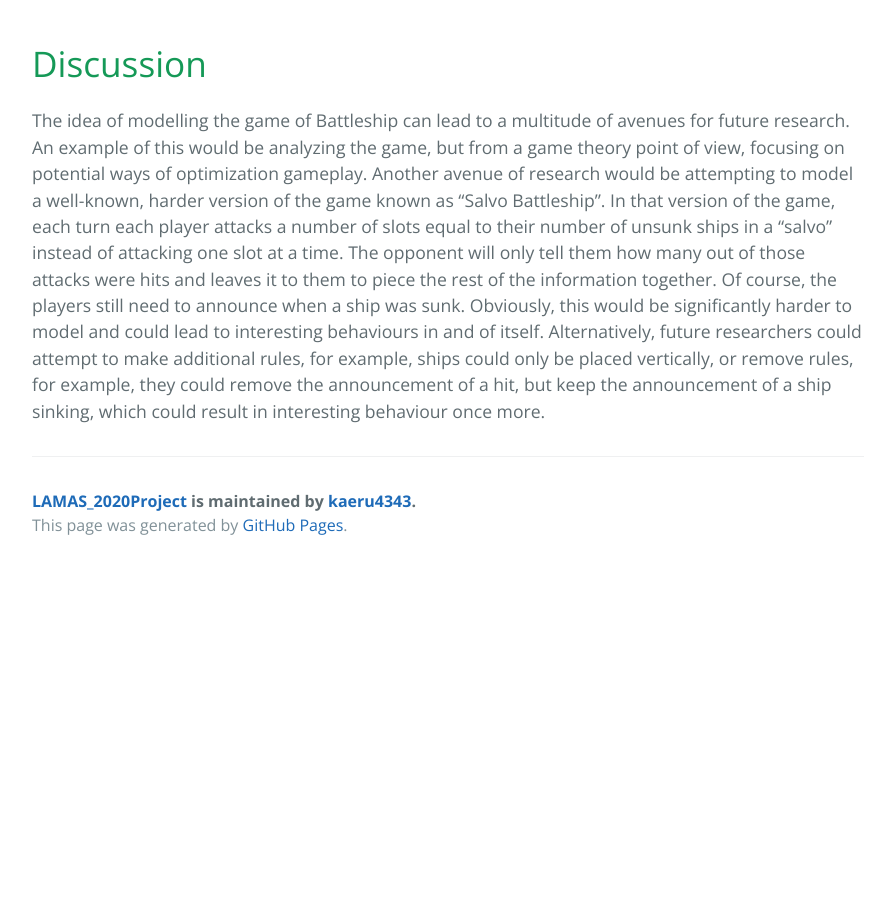
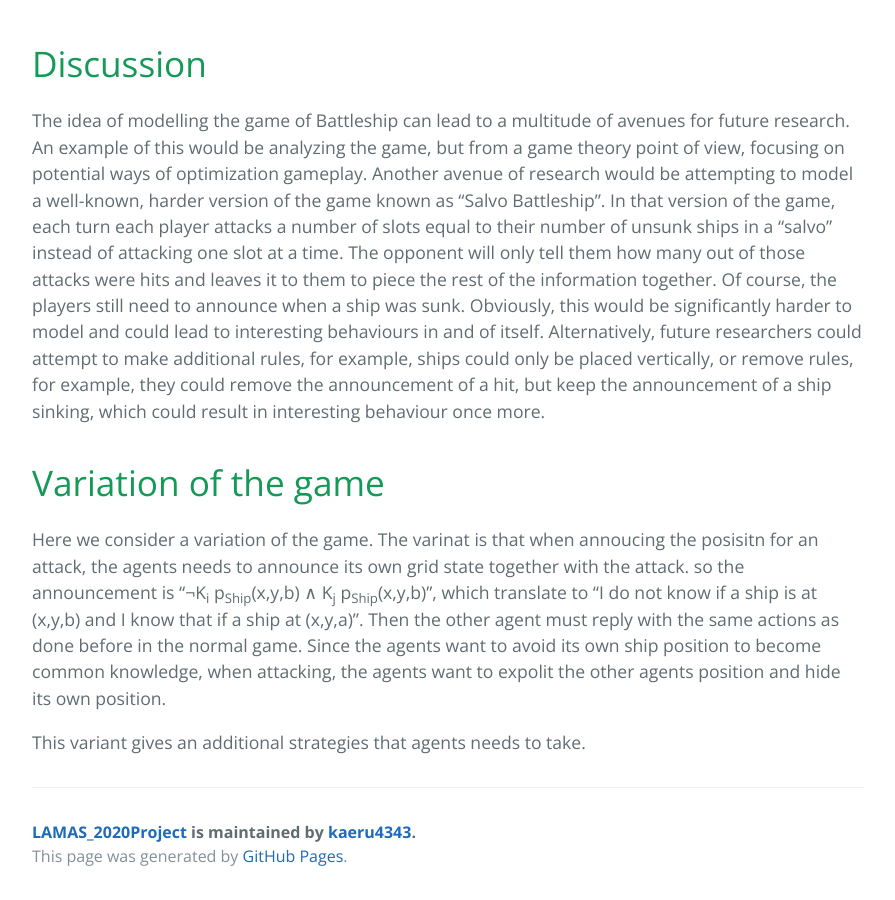
Before and after one commit to kaeru4343/LAMAS_2020Project, a Jekyll site: the page built from index.md, in a window 1280 px wide and 900 px high, scrolled down 6867 px. Shown: the whole window, without its empty margins (192-1087 px from the left). Built offline with Jekyll 4.4.1, drawn with Linux system fonts in a browser that asks for light colours; before the commit the page ends 7436 px from its top, so only the background shows below that.

Commit message:
Update index.md

```diff
--- a/index.md
+++ b/index.md
@@ -93,3 +93,9 @@ To specify one more time, once all three ships of at least one player become com
 
 # Discussion
 The idea of modelling the game of Battleship can lead to a multitude of avenues for future research. An example of this would be analyzing the game, but from a game theory point of view, focusing on potential ways of optimization gameplay. Another avenue of research would be attempting to model a well-known, harder version of the game known as "Salvo Battleship". In that version of the game, each turn each player attacks a number of slots equal to their number of unsunk ships in a "salvo" instead of attacking one slot at a time. The opponent will only tell them how many out of those attacks were hits and leaves it to them to piece the rest of the information together. Of course, the players still need to announce when a ship was sunk. Obviously, this would be significantly harder to model and could lead to interesting behaviours in and of itself. Alternatively, future researchers could attempt to make additional rules, for example, ships could only be placed vertically, or remove rules, for example, they could remove the announcement of a hit, but keep the announcement of a ship sinking, which could result in interesting behaviour once more.
+
+# Variation of the game
+Here we consider a variation of the game. The varinat is that when annoucing the posisitn for an attack, the agents needs to announce its own grid state together with the attack. so the announcement is "&not;K<sub>i</sub> p<sub>Ship</sub>(x,y,b) &and;  K<sub>j</sub> p<sub>Ship</sub>(x,y,b)", which translate to "I do not know if a ship is at (x,y,b) and I know that if a ship at (x,y,a)". Then the other agent must reply with the same actions as done before in the normal game.
+Since the agents want to avoid its own ship position to become common knowledge, when attacking, the agents want to expolit the other agents position and hide its own position.
+
+This variant gives an additional strategies that agents needs to take.
```
